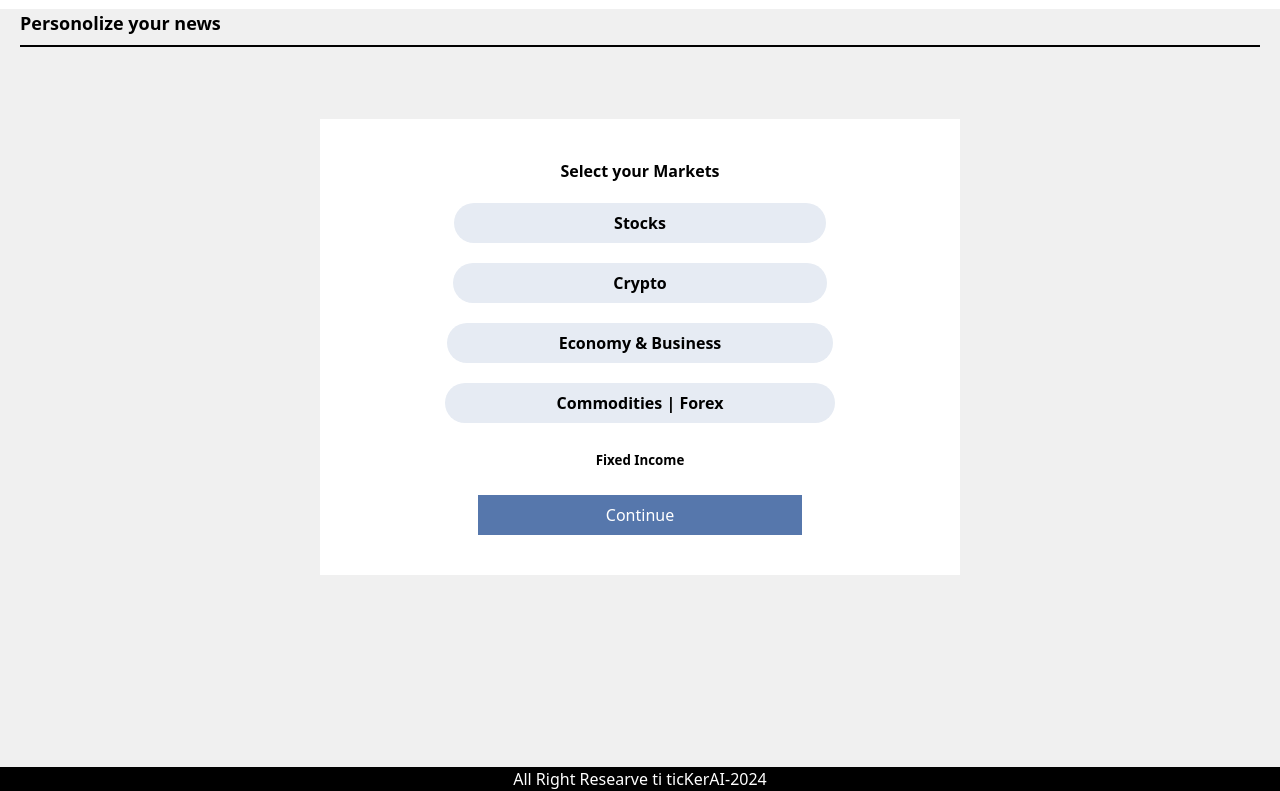
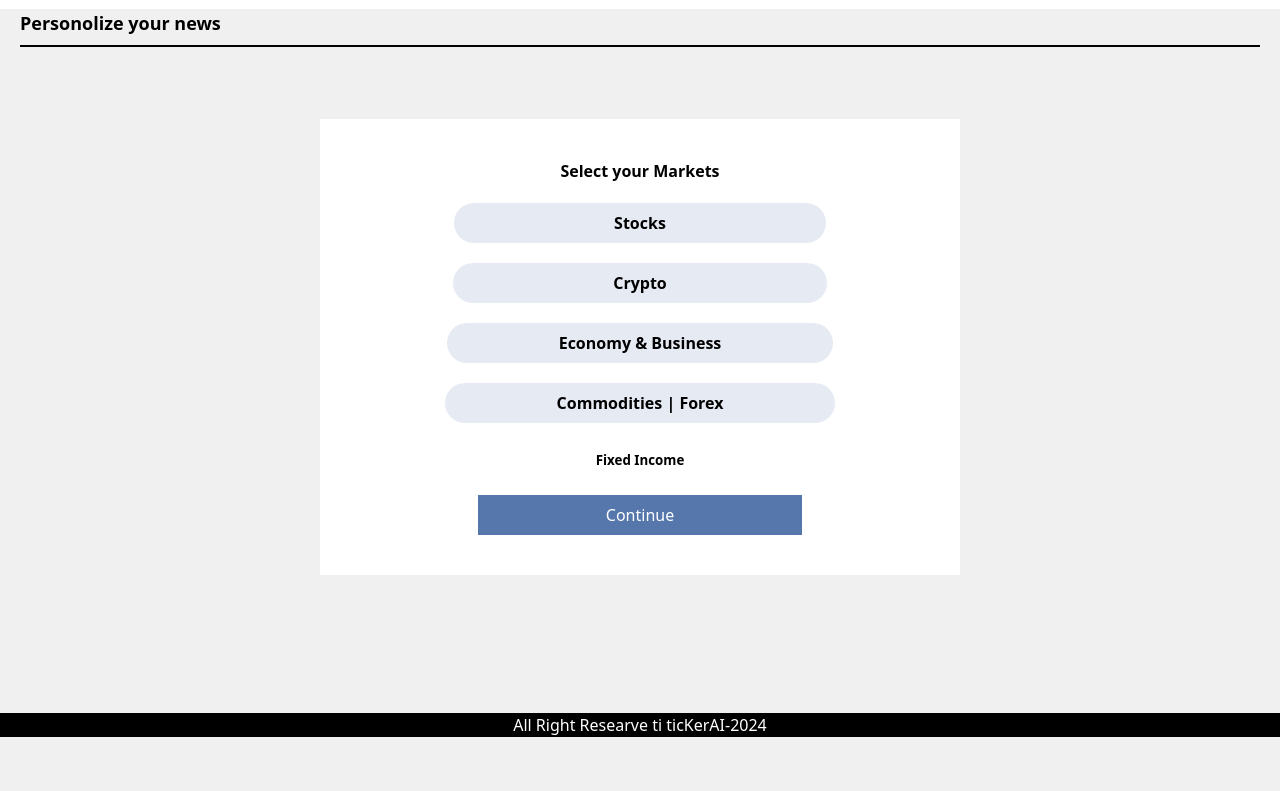
Before and after one commit to Takib-Ahmed/talwindproject1, a website: page output/news.html in a window 1280 px wide. Shown: the part 63-854 px from the top of the page. After the commit the page ends 800 px from the top, so only its background shows below. Drawn offline with nearby package versions, Linux system fonts and the light colour scheme.

Commit message:
Update news.html

```diff
--- a/output/news.html
+++ b/output/news.html
@@ -679,7 +679,7 @@ div{
 
 
 
-<body class="relative" style="background-color: #F0F0F0;">
+<body class="relative h-screen" style="background-color: #F0F0F0;">
     <nav class="relative ">
 
         <div class="flex  justify-between px-10 fixed w-full bg-white py-3 "
@@ -754,8 +754,7 @@ div{
     </center>
     </div></div>
 
-    <br><br>
-    <br><br>    <br><br>    <br>    <br><br>
+    <br>
       <footer class="bg-black bottom-0 absolute w-full mb-0 ">
 
         <center>
```
